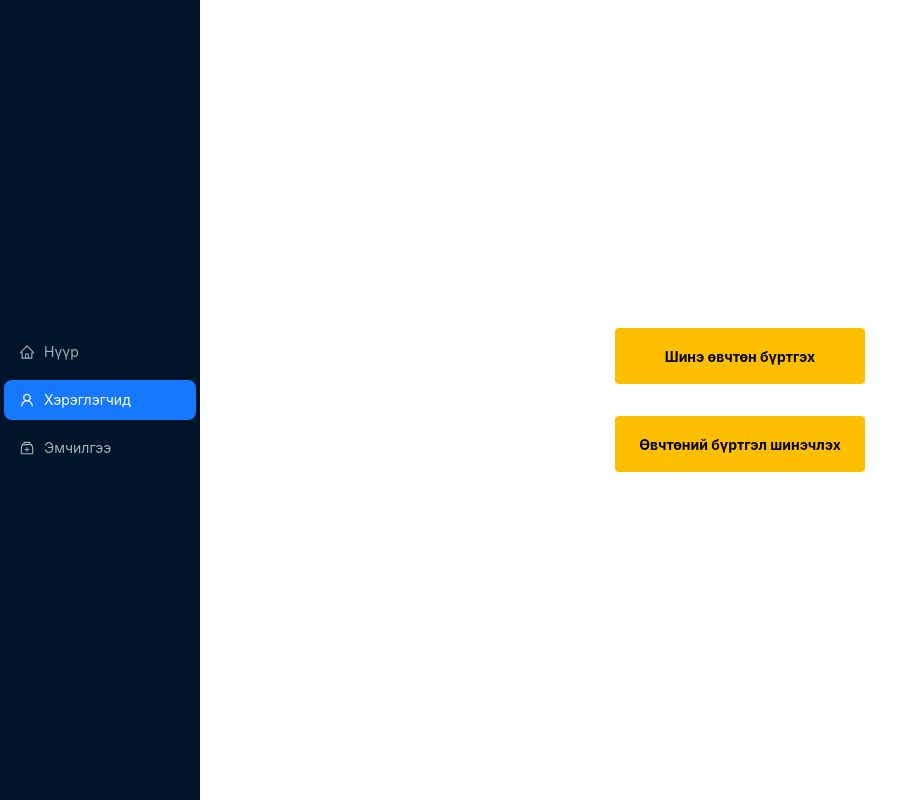
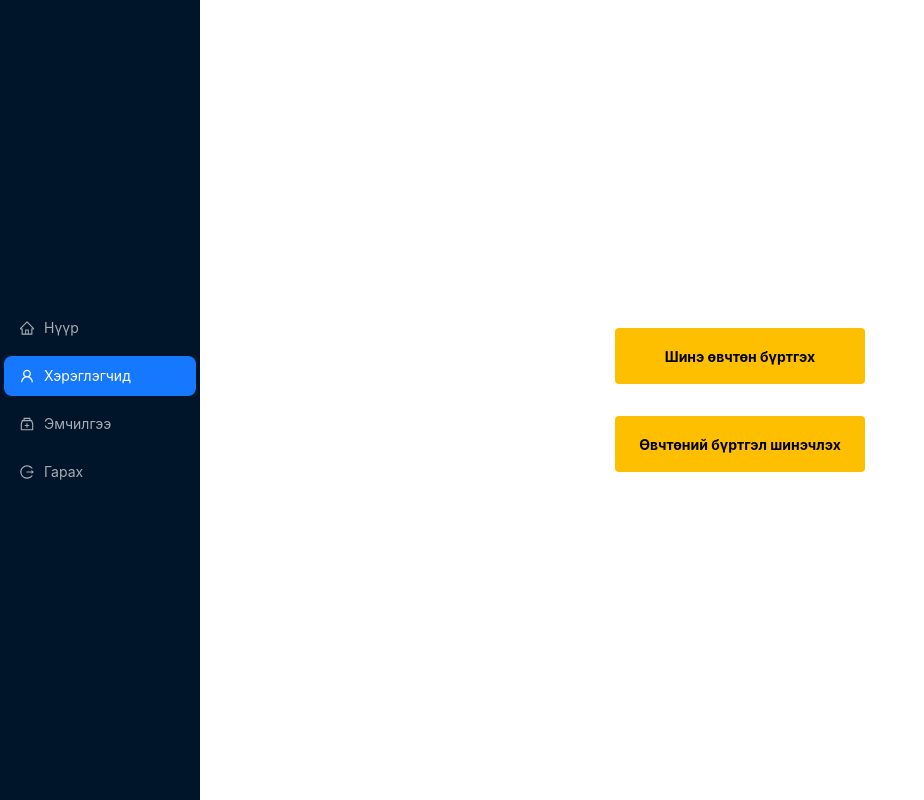
Before and after one commit to Sapnai0207/Inmate-webAdmin, a Next.js app: page /inmate/users in a window 1280 px wide. Shown: the whole page, without its empty margins (0-924 px from the left). Built offline with nearby package versions, Linux system fonts and the light colour scheme.

Commit message:
add log out

```diff
--- a/src/components/SideBar.tsx
+++ b/src/components/SideBar.tsx
@@ -4,6 +4,7 @@ import {
   UserOutlined,
   HomeOutlined,
   MedicineBoxOutlined,
+  LogoutOutlined
 } from "@ant-design/icons";
 import Link from "next/link";
 
@@ -40,6 +41,11 @@ export default function SideBar({
               icon: <MedicineBoxOutlined />,
               label: <Link href="/inmate/treatments">Эмчилгээ</Link>,
             },
+            {
+              key: "logOut",
+              icon: <LogoutOutlined />,
+              label: <Link href='/'>Гарах</Link>
+            }
           ]}
         />
       </Sider>
```
